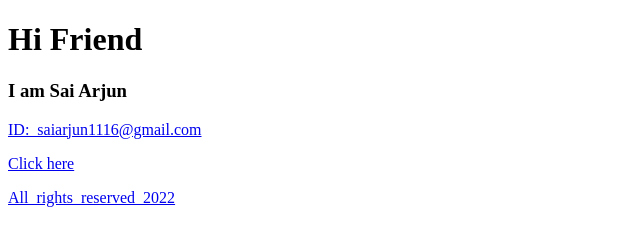
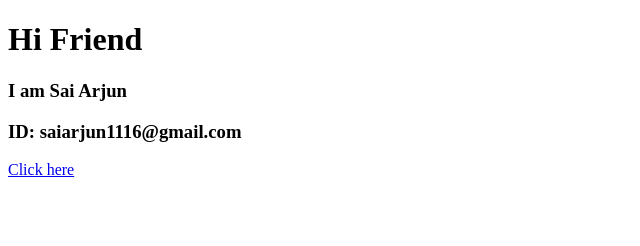
Before and after one commit to Saiarjun111/official, a plain HTML site: page index.html in a window 1280 px wide. Shown: the whole page, without its empty margins (0-640 px from the left). Drawn offline with Linux system fonts and the light colour scheme.

Commit message:
Update index.html

```diff
--- a/index.html
+++ b/index.html
@@ -13,10 +13,10 @@
      <h3>I am Sai Arjun</h3>
 
 
-<p><a href="mail">ID:_saiarjun1116@gmail.com</a></p>
+<h3>ID: saiarjun1116@gmail.com</h3>
 <p><a href="https://mail.google.com/chat/u/0/#chat/welcom">Click here</a></p>
 
-<p><a href="mail">All_rights_reserved_2022</a></p>
+
 
 
     </body>
```
